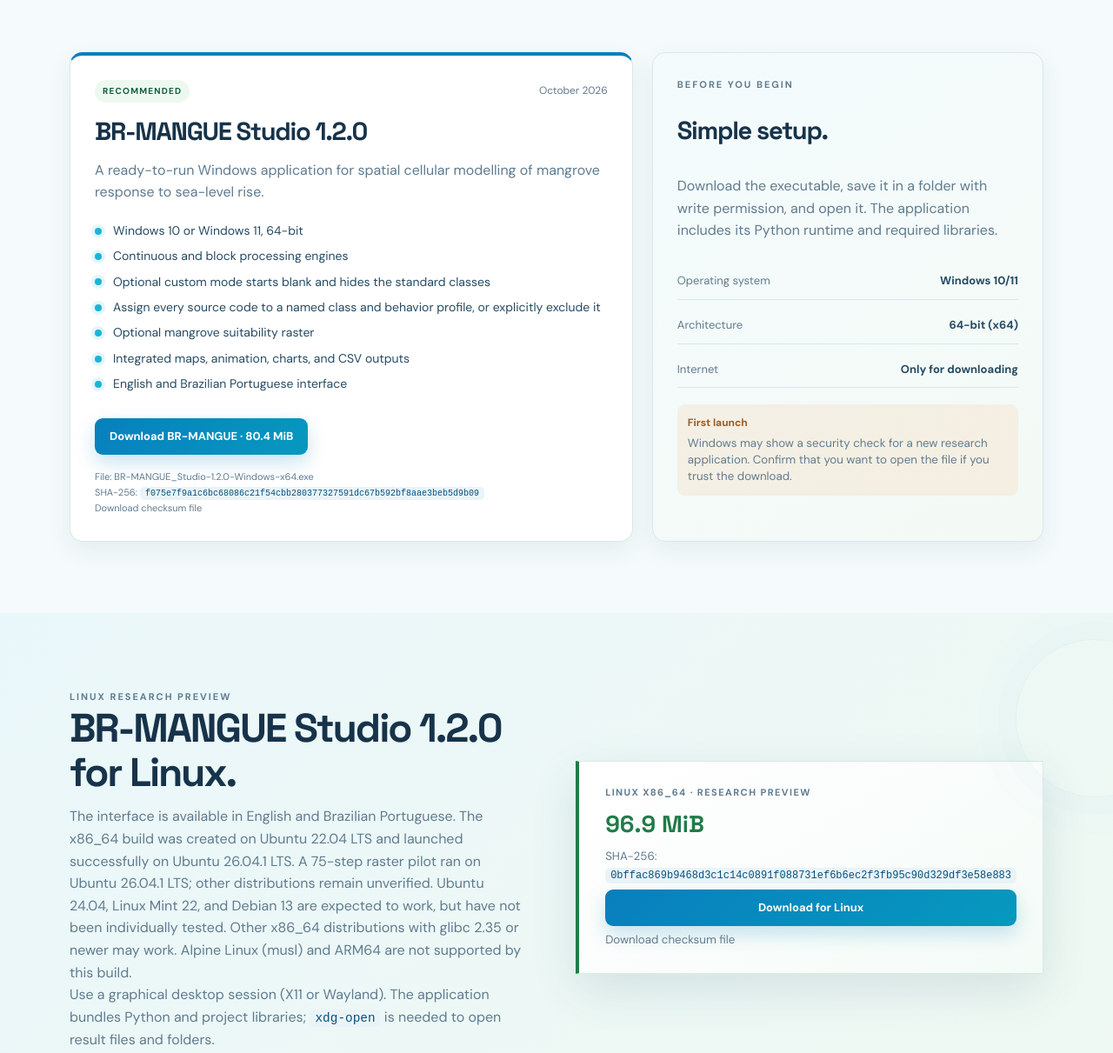
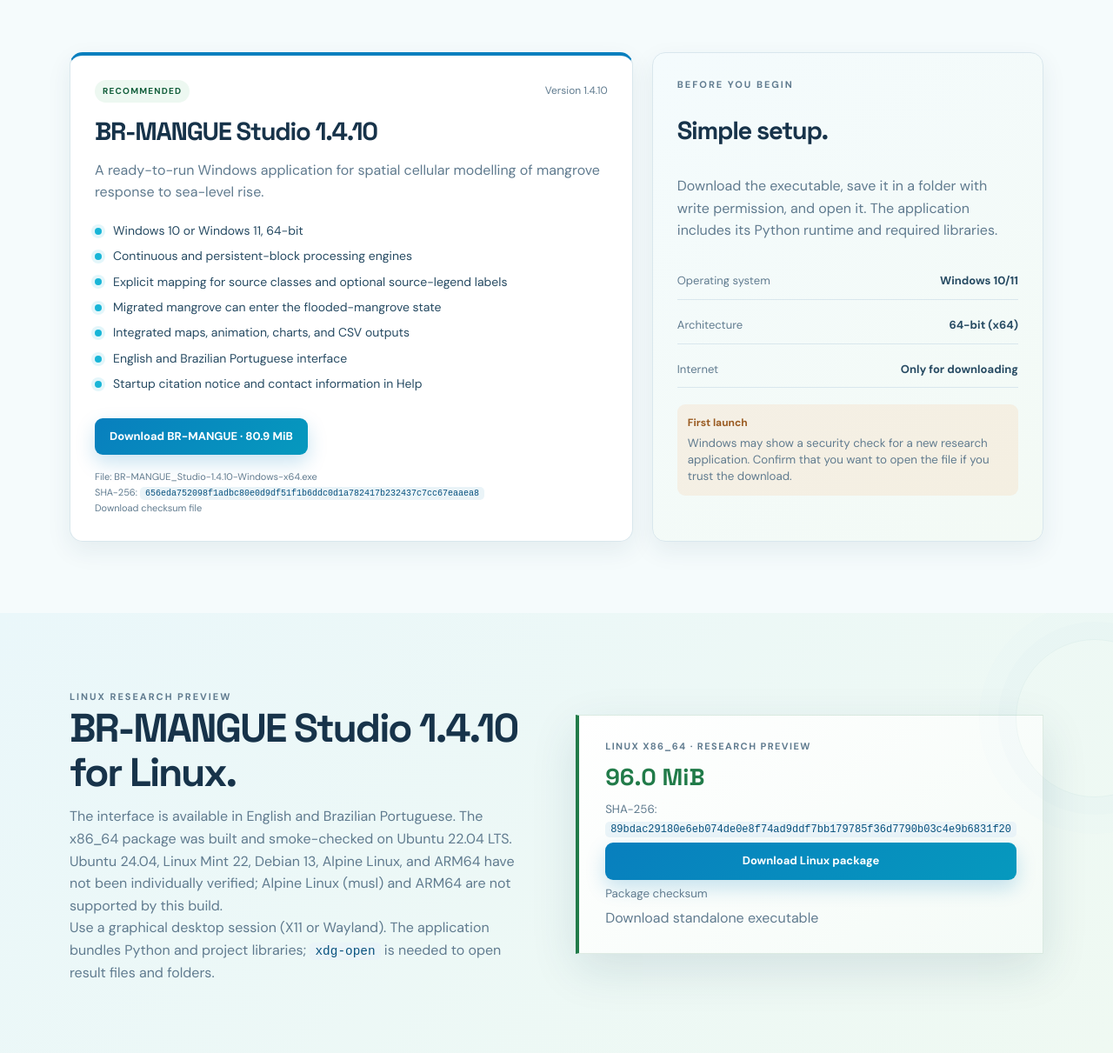
Before and after one commit to oceanpep/br-mangue-studio, a plain HTML site: page docs/downloads.html in a window 1280 px wide. Shown: the part 460-1671 px from the top of the page at 87% size. Drawn offline with Linux system fonts and the light colour scheme.

Commit message:
Update documentation to BR-MANGUE Studio 1.4.10

```diff
--- a/docs/downloads.html
+++ b/docs/downloads.html
@@ -22,7 +22,7 @@
     <section class="page-hero">
       <div class="container page-hero-grid">
         <div><p class="eyebrow">Download center</p><h1>Start your next coastal scenario.</h1><p class="page-lead">Choose a desktop build. English is the default interface; Portuguese (Brazil) is also available from the application header.</p></div>
-        <div class="page-hero-badge"><span>Desktop builds</span><b>1.2.0</b><small>Windows stable · Linux preview · 64-bit</small></div>
+        <div class="page-hero-badge"><span>Desktop builds</span><b>1.4.10</b><small>Windows stable · Linux preview · 64-bit</small></div>
       </div>
     </section>
 
@@ -30,12 +30,12 @@
       <div class="container">
         <div class="download-grid">
           <article class="download-card featured">
-            <div class="download-card-top"><span class="release-tag">Recommended</span><span class="release-date">October 2026</span></div>
-            <h2>BR-MANGUE Studio 1.2.0</h2>
+            <div class="download-card-top"><span class="release-tag">Recommended</span><span class="release-date">Version 1.4.10</span></div>
+            <h2>BR-MANGUE Studio 1.4.10</h2>
             <p>A ready-to-run Windows application for spatial cellular modelling of mangrove response to sea-level rise.</p>
-            <ul class="check-list"><li>Windows 10 or Windows 11, 64-bit</li><li>Continuous and block processing engines</li><li>Optional custom mode starts blank and hides the standard classes</li><li>Assign every source code to a named class and behavior profile, or explicitly exclude it</li><li>Optional mangrove suitability raster</li><li>Integrated maps, animation, charts, and CSV outputs</li><li>English and Brazilian Portuguese interface</li></ul>
-            <a class="button primary download-button" href="https://github.com/oceanpep/br-mangue-studio/releases/download/v1.2.0/BR-MANGUE_Studio-1.2.0-Windows-x64.exe" download>Download BR-MANGUE · 80.4 MiB</a>
-            <p class="download-meta">File: BR-MANGUE_Studio-1.2.0-Windows-x64.exe<br>SHA-256: <code>f075e7f9a1c6bc68086c21f54cbb280377327591dc67b592bf8aae3beb5d9b09</code><br><a href="https://github.com/oceanpep/br-mangue-studio/releases/download/v1.2.0/BR-MANGUE_Studio-1.2.0-Windows-x64.exe.sha256">Download checksum file</a></p>
+            <ul class="check-list"><li>Windows 10 or Windows 11, 64-bit</li><li>Continuous and persistent-block processing engines</li><li>Explicit mapping for source classes and optional source-legend labels</li><li>Migrated mangrove can enter the flooded-mangrove state</li><li>Integrated maps, animation, charts, and CSV outputs</li><li>English and Brazilian Portuguese interface</li><li>Startup citation notice and contact information in Help</li></ul>
+            <a class="button primary download-button" href="https://github.com/oceanpep/br-mangue-studio/releases/download/v1.4.10/BR-MANGUE_Studio-1.4.10-Windows-x64.exe" download>Download BR-MANGUE · 80.9 MiB</a>
+            <p class="download-meta">File: BR-MANGUE_Studio-1.4.10-Windows-x64.exe<br>SHA-256: <code>656eda752098f1adbc80e0d9df51f1b6ddc0d1a782417b232437c7cc67eaaea8</code><br><a href="https://github.com/oceanpep/br-mangue-studio/releases/download/v1.4.10/BR-MANGUE_Studio-1.4.10-Windows-x64.exe.sha256">Download checksum file</a></p>
           </article>
           <aside class="requirements-card"><p class="eyebrow">Before you begin</p><h2>Simple setup.</h2><p>Download the executable, save it in a folder with write permission, and open it. The application includes its Python runtime and required libraries.</p><div class="requirement-row"><span>Operating system</span><b>Windows 10/11</b></div><div class="requirement-row"><span>Architecture</span><b>64-bit (x64)</b></div><div class="requirement-row"><span>Internet</span><b>Only for downloading</b></div><div class="notice"><strong>First launch</strong><small>Windows may show a security check for a new research application. Confirm that you want to open the file if you trust the download.</small></div></aside>
         </div>
@@ -44,15 +44,15 @@
 
     <section class="section tinted">
       <div class="container split">
-        <div><p class="eyebrow">Linux research preview</p><h2>BR-MANGUE Studio 1.2.0 for Linux.</h2><p>The interface is available in English and Brazilian Portuguese. The x86_64 build was created on Ubuntu 22.04 LTS and launched successfully on Ubuntu 26.04.1 LTS. A 75-step raster pilot ran on Ubuntu 26.04.1 LTS; other distributions remain unverified. Ubuntu 24.04, Linux Mint 22, and Debian 13 are expected to work, but have not been individually tested. Other x86_64 distributions with glibc 2.35 or newer may work. Alpine Linux (musl) and ARM64 are not supported by this build.</p><p>Use a graphical desktop session (X11 or Wayland). The application bundles Python and project libraries; <code>xdg-open</code> is needed to open result files and folders.</p></div>
-        <div class="info-card"><strong>Linux x86_64 · Research preview</strong><span>96.9 MiB</span><small>SHA-256: <code>0bffac869b9468d3c1c14c0891f088731ef6b6ec2f3fb95c90d329df3e58e883</code></small><a class="button primary" href="https://github.com/oceanpep/br-mangue-studio/releases/download/v1.2.0/BRMANGUE_Studio_Linux_x86_64" download>Download for Linux</a><small><a href="https://github.com/oceanpep/br-mangue-studio/releases/download/v1.2.0/BRMANGUE_Studio_Linux_x86_64.sha256">Download checksum file</a></small></div>
+        <div><p class="eyebrow">Linux research preview</p><h2>BR-MANGUE Studio 1.4.10 for Linux.</h2><p>The interface is available in English and Brazilian Portuguese. The x86_64 package was built and smoke-checked on Ubuntu 22.04 LTS. Ubuntu 24.04, Linux Mint 22, Debian 13, Alpine Linux, and ARM64 have not been individually verified; Alpine Linux (musl) and ARM64 are not supported by this build.</p><p>Use a graphical desktop session (X11 or Wayland). The application bundles Python and project libraries; <code>xdg-open</code> is needed to open result files and folders.</p></div>
+        <div class="info-card"><strong>Linux x86_64 · Research preview</strong><span>96.0 MiB</span><small>SHA-256: <code>89bdac29180e6eb074de0e8f74ad9ddf7bb179785f36d7790b03c4e9b6831f20</code></small><a class="button primary" href="https://github.com/oceanpep/br-mangue-studio/releases/download/v1.4.10/BR-MANGUE_Studio-1.4.10-Linux-x86_64.tar.gz" download>Download Linux package</a><small><a href="https://github.com/oceanpep/br-mangue-studio/releases/download/v1.4.10/BR-MANGUE_Studio-1.4.10-Linux-x86_64.tar.gz.sha256">Package checksum</a></small><p class="small-note"><a href="https://github.com/oceanpep/br-mangue-studio/releases/download/v1.4.10/BRMANGUE_Studio_Linux_x86_64" download>Download standalone executable</a></p></div>
       </div>
     </section>
 
     <section class="section tinted">
       <div class="container split">
-        <div><p class="eyebrow">Version history</p><h2>One clear release line.</h2><p>Windows 1.2.0 is the stable release, with English and Brazilian Portuguese. Linux x86_64 is available as a research preview while compatibility is evaluated across distributions.</p></div>
-        <div class="release-list"><div><span>1.2.0</span><b>Windows stable release</b><small>Windows 10/11 · 64-bit · Python desktop application</small></div><div><span>1.2.0</span><b>Linux research preview</b><small>Ubuntu 22.04 build · x86_64 · other distributions not yet verified</small></div></div>
+        <div><p class="eyebrow">Version history</p><h2>One clear release line.</h2><p>Windows 1.4.10 is the stable release, with English and Brazilian Portuguese. Linux x86_64 is available as a research preview.</p></div>
+        <div class="release-list"><div><span>1.4.10</span><b>Windows stable release</b><small>Windows 10/11 · 64-bit · Python desktop application</small></div><div><span>1.4.10</span><b>Linux research preview</b><small>Ubuntu 22.04 build · x86_64 · other distributions not individually verified</small></div></div>
       </div>
     </section>
   </main>
```
Also changed, not shown: docs/index.html (+1 -1 lines), docs/projects.html (+2 -2 lines), 4 other files.
